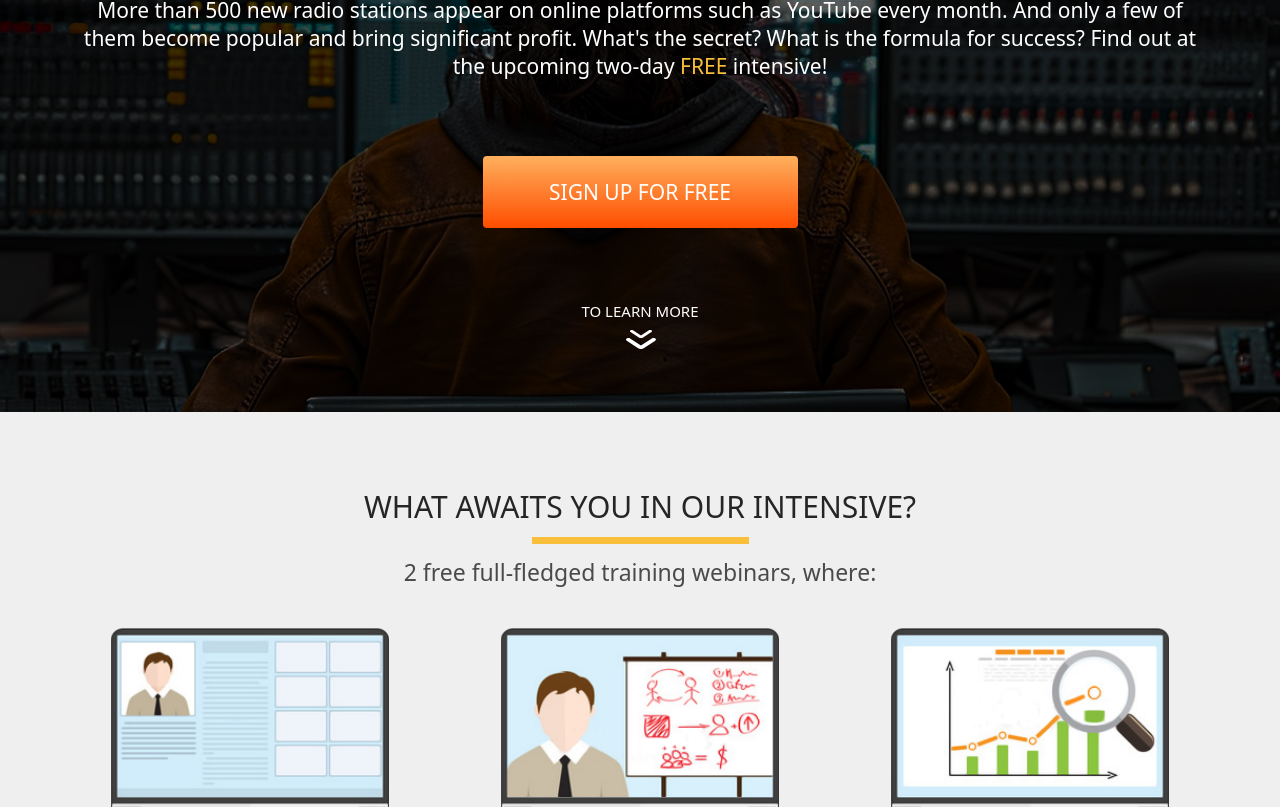
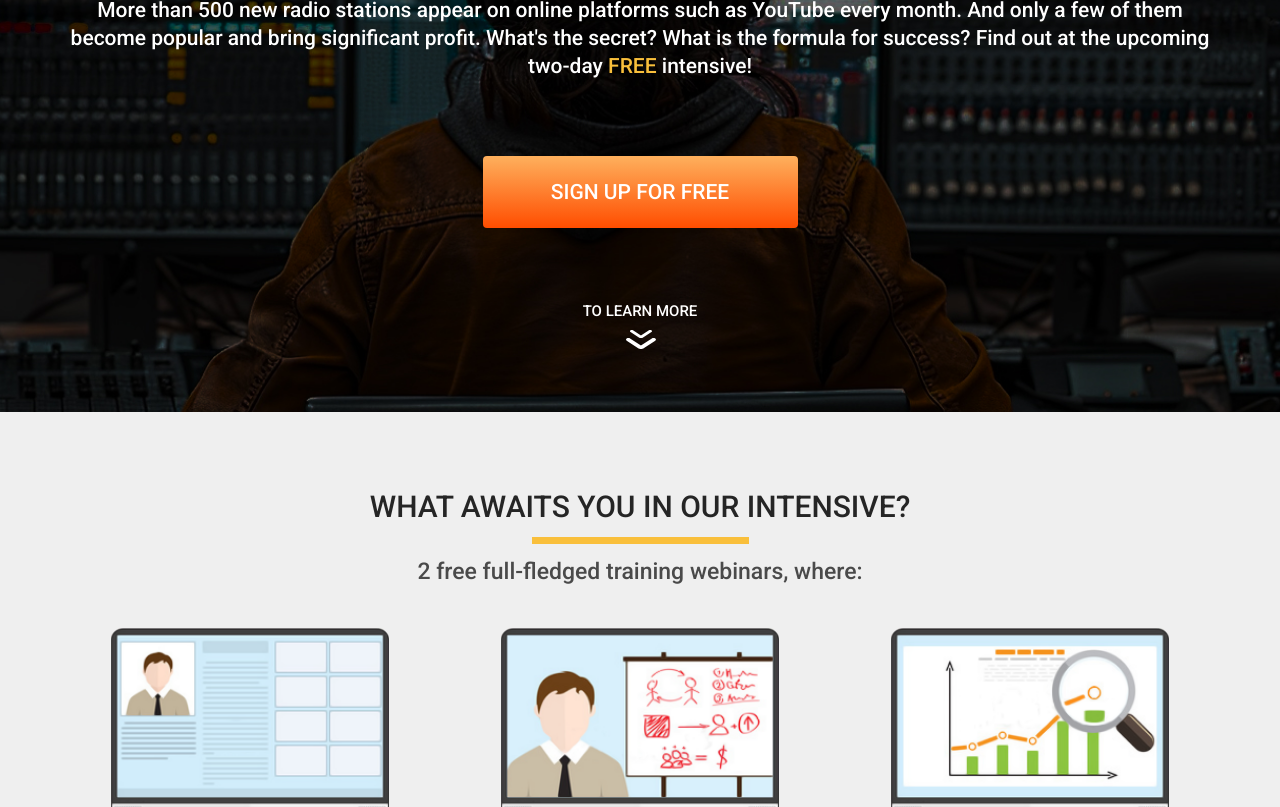
Before and after one commit to ZhukAlexandr/radio, a plain HTML site: page src/index.html in a window 1280 px wide. Shown: the part 403-1210 px from the top of the page. Drawn offline with Linux system fonts and the light colour scheme.

Commit message:
add fonts from google font

```diff
--- a/src/css/style.css
+++ b/src/css/style.css
@@ -21,6 +21,10 @@
   img {
     display: block;
     max-inline-size: 100%;
+  }
+
+  html {
+    font-family: "Roboto", serif;
   }
 
 
--- a/src/index.html
+++ b/src/index.html
@@ -6,6 +6,7 @@
     <meta name="viewport" content="width=device-width, initial-scale=1.0">
     <title>Radio</title>
     <link rel="stylesheet" href="css/modern-normalize.min.css">
+    <link href="https://fonts.googleapis.com/css2?family=Roboto:wght@300;500;900&display=swap" rel="stylesheet">
     <link rel="stylesheet" href="css/style.css">
 </head>
 
```
